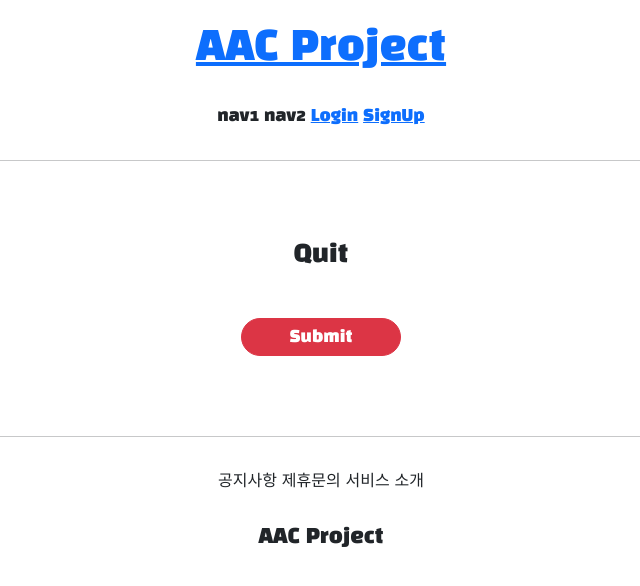
After one commit to MONKEYZ9/AAC_django_ver, a Django app: template accountapp/templates/accountapp/delete.html in a window 1280 px wide. The commit adds this page. Shown: the top 586 px of the page, without its empty margins (319-959 px from the left). Run offline with Django 3.2, Linux system fonts and the light colour scheme; the template is opened without the code that fills it, so the values that code supplies are empty; parts of the project's set-up code (start-up, migrations or seed data) failed here and were passed over; some libraries are stand-ins or nearby versions.

Commit message:
add user quit form

```diff
--- a/accountapp/forms.py
+++ b/accountapp/forms.py
@@ -2,7 +2,7 @@
 from django.contrib.auth.forms import UserCreationForm
 
 
-#  유저 네임의 칸을 비활성화해주는거야
+#  유저 네임의 칸을 비활성
 class AccountUpdateForm(UserCreationForm):
     def __init__(self, *args, **kwargs):
         super().__init__(*args, **kwargs)
--- /dev/null
+++ b/accountapp/templates/accountapp/delete.html
@@ -0,0 +1,26 @@
+{% extends 'base.html' %}
+
+
+
+{% block content %}
+    {% load bootstrap4 %}
+
+    <div class="text-center mw-500 m-auto">
+        <div class="m-5">
+            <h4>Quit</h4>
+        </div>
+        <div>
+            {# 탈퇴 #}
+            <form action="{% url 'accountapp:delete' pk=user.pk %}" method="post">
+                {% csrf_token %}
+                <div class="m-5">
+                    {# btn-danger 는 부트스트랩에서 확인하자 #}
+                    <input type="submit" class="btn btn-danger rounded-pill px-5">
+                </div>
+            </form>
+        </div>
+    </div>
+
+
+
+{% endblock %}
--- a/accountapp/templates/accountapp/detail.html
+++ b/accountapp/templates/accountapp/detail.html
@@ -16,6 +16,11 @@
                         Change Info
                     </p>
                 </a>
+                <a href="{% url 'accountapp:delete' pk=user.pk %}">
+                    <p>
+                        Quit
+                    </p>
+                </a>
             {% endif %}
         </div>
     </div>
--- a/accountapp/urls.py
+++ b/accountapp/urls.py
@@ -1,7 +1,7 @@
 from django.contrib.auth.views import LoginView, LogoutView
 from django.urls import path
 
-from accountapp.views import hello_world, AccountCreateView, AccountDetailView, AccountUpdateView
+from accountapp.views import hello_world, AccountCreateView, AccountDetailView, AccountUpdateView, AccountDeleteView
 
 app_name = 'accountapp'
 
@@ -12,4 +12,6 @@ urlpatterns = [
     path('logout/', LogoutView.as_view(), name='logout'),
     path('detail/<int:pk>', AccountDetailView.as_view(), name='detail'),
     path('update/<int:pk>', AccountUpdateView.as_view(), name='update'),
+    path('delete/<int:pk>', AccountDeleteView.as_view(), name='delete'),
+
 ]
--- a/templates/header.html
+++ b/templates/header.html
@@ -1,27 +1,32 @@
 <section>
     <div class="header_box">
         <div class="header_logo">
-            <h1>AAC Project</h1>
+            <h1>
+                <a href="{% url 'accountapp:hello world' %}">
+                    AAC Project
+                </a>
+
+            </h1>
         </div>
         <div class="header_button">
             <span>nav1</span>
             <span>nav2</span>
-             {% if not user.is_authenticated %}
+            {% if not user.is_authenticated %}
                 <span>
                     <a href="{% url 'accountapp:login' %}">Login</a>
                 </span>
                 {# 회원가입 #}
                 <span>
-                    <a href="{% url 'accountapp:create' %}">Join</a>
+                    <a href="{% url 'accountapp:create' %}">SignUp</a>
                 </span>
 
             {% else %}
-                 {# 회원정보 #}
+                {# 회원정보 #}
                 <span>
                     <a href="{% url 'accountapp:detail' pk=user.pk %}">Detail</a>
                 </span>
 
-                 {# 로그아웃 #}
+                {# 로그아웃 #}
                 <span>
                     <a href="{% url 'accountapp:logout' %}">Logout</a>
                 </span>
```
Also changed, not shown: accountapp/views.py (+8 -1 lines).
